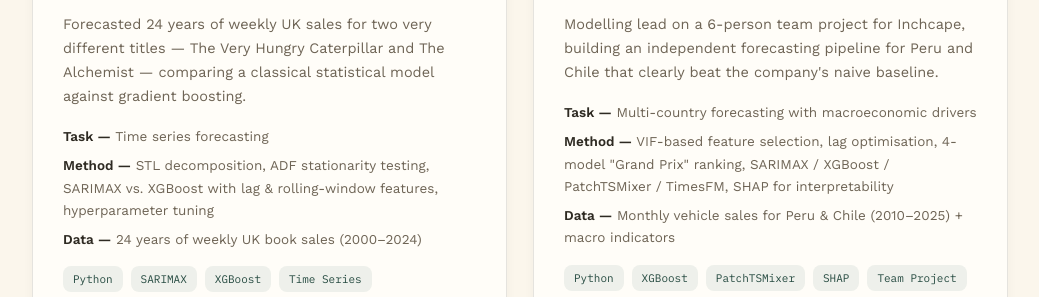
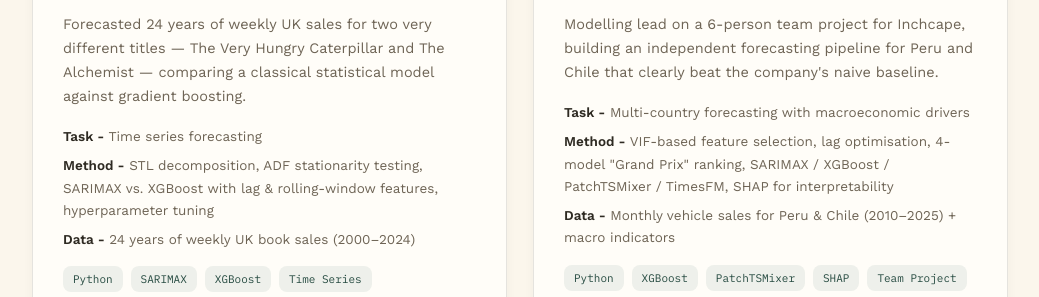
Before and after one commit to Nithuran/Nithuran.github.io, a plain HTML site: page index.html in a window 1280 px wide. Shown: the part 3166-3463 px from the top of the page, without its empty margins (120-1159 px from the left). Drawn offline with nearby package versions, Linux system fonts and the light colour scheme.

Commit message:
Fix formatting of task, method, and data labels

```diff
--- a/index.html
+++ b/index.html
@@ -685,9 +685,9 @@ function projectCard(p, i){
         </div>
         <p class="card-desc">${p.description}</p>
         <div class="card-meta">
-          <span><b>Task —</b> ${p.task}</span>
-          <span><b>Method —</b> ${p.method}</span>
-          <span><b>Data —</b> ${p.data}</span>
+          <span><b>Task -</b> ${p.task}</span>
+          <span><b>Method -</b> ${p.method}</span>
+          <span><b>Data -</b> ${p.data}</span>
         </div>
         <div class="tag-row">
           ${p.tags.map(t => `<span class="tag">${t}</span>`).join("")}
```
